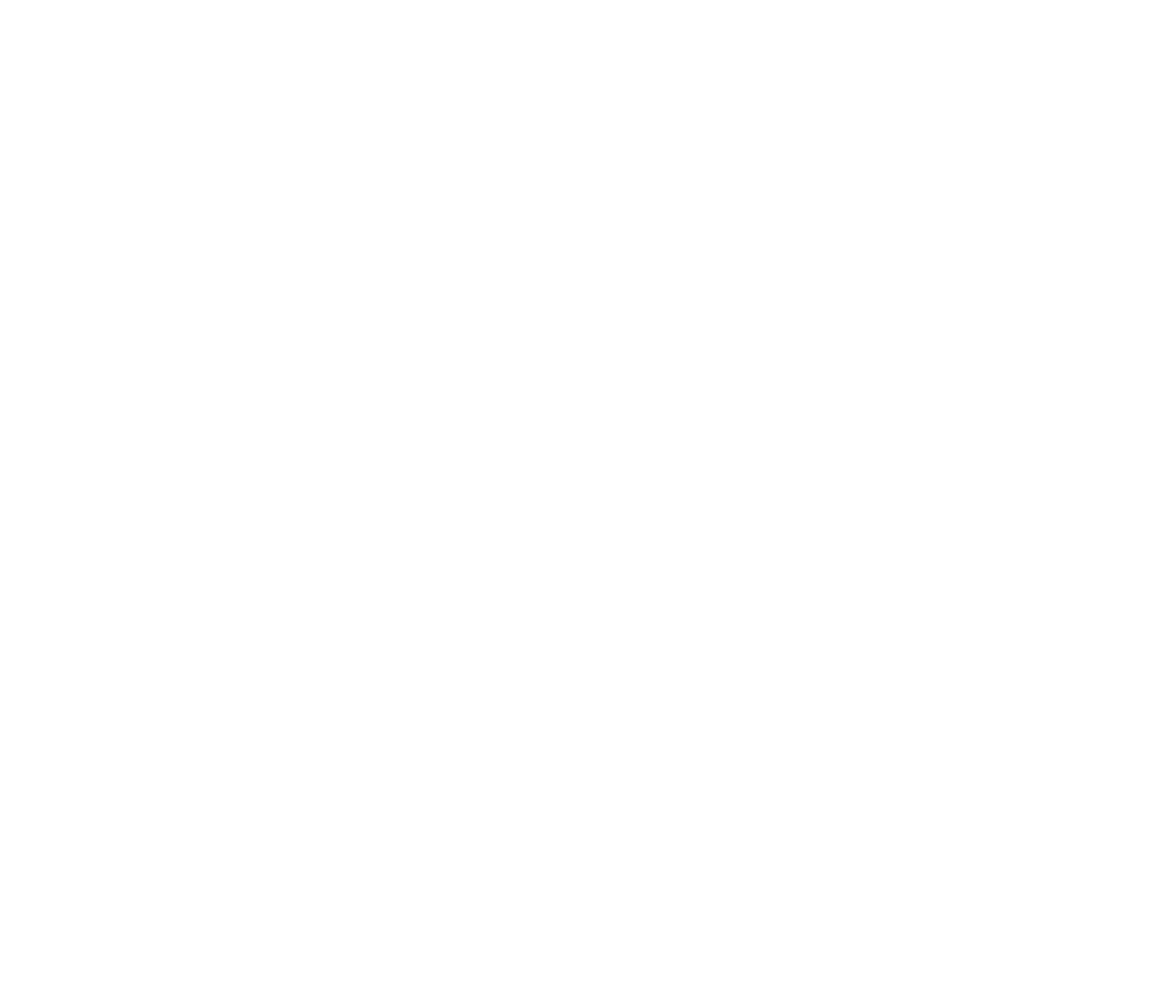
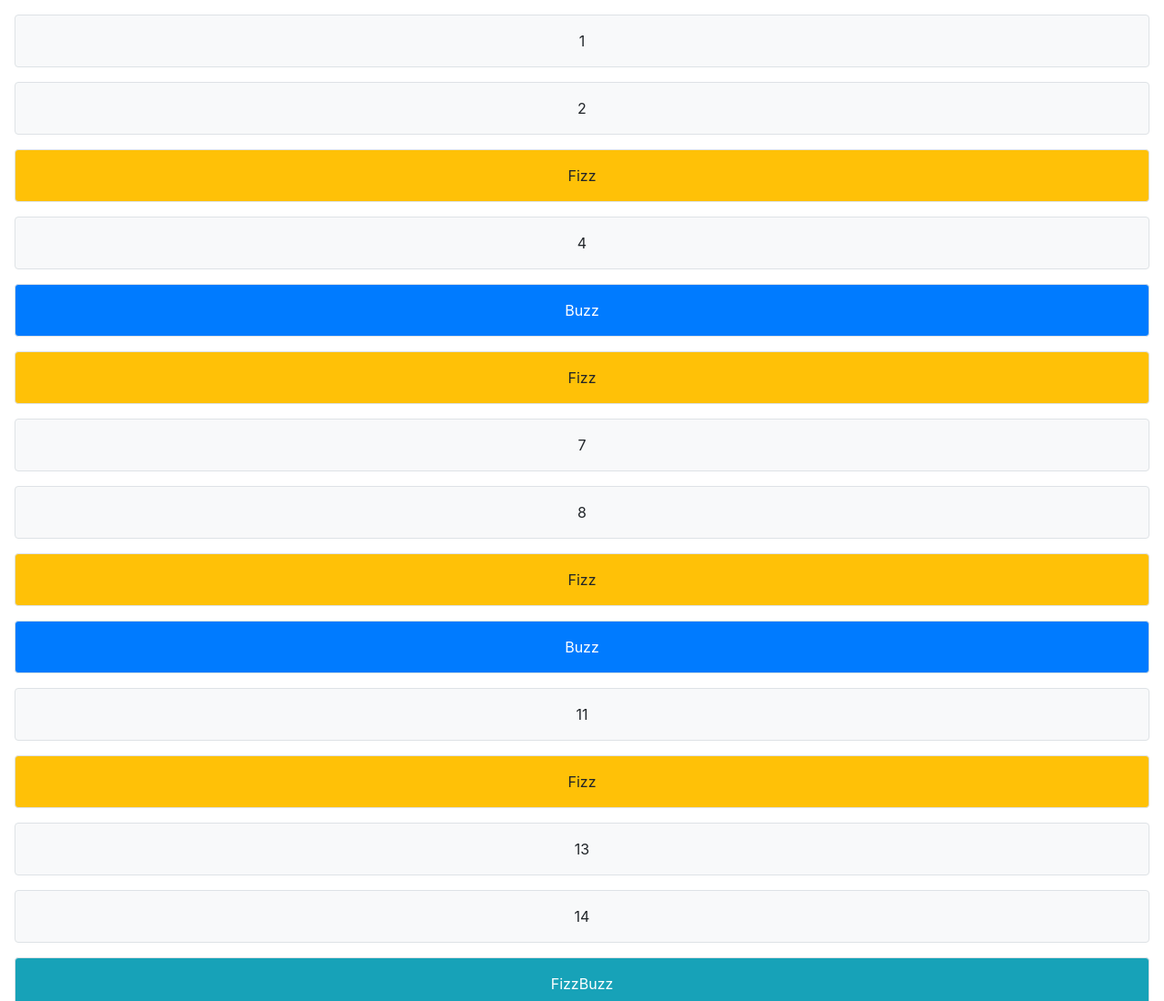
Before and after one commit to EnzoPierucci/js-fizzbuzz, a plain HTML site: page index.html in a window 1280 px wide. Shown: the top 1100 px of the page at 91% size. Before the commit the page ends 800 px from the top, so only its background shows below. Drawn offline with nearby package versions, Linux system fonts and the light colour scheme.

Commit message:
For + Bootstrap

```diff
--- a/index.html
+++ b/index.html
@@ -4,8 +4,11 @@
     <meta charset="UTF-8">
     <meta name="viewport" content="width=device-width, initial-scale=1.0">
     <title>js-fizzbuzz</title>
+    <link rel="stylesheet" href="https://stackpath.bootstrapcdn.com/bootstrap/4.5.2/css/bootstrap.min.css">
+
 </head>
 <body>
+
     <script src="./main.js"></script>
 </body>
 </html>
--- a/main.js
+++ b/main.js
@@ -0,0 +1,27 @@
+
+document.addEventListener("DOMContentLoaded", function () {
+
+    let container = document.createElement("div");
+    document.body.appendChild(container);
+
+    for (let i = 1; i <= 100; i++) {
+      let element = document.createElement("div");
+      element.classList.add("p-3", "m-3", "border", "rounded", "text-center");
+
+      if (i % 3 === 0 && i % 5 === 0) {
+        element.textContent = "FizzBuzz";
+        element.classList.add("bg-info", "text-white");
+      } else if (i % 3 === 0) {
+        element.textContent = "Fizz";
+        element.classList.add("bg-warning");
+      } else if (i % 5 === 0) {
+        element.textContent = "Buzz";
+        element.classList.add("bg-primary", "text-white");
+      } else {
+        element.textContent = i;
+        element.classList.add("bg-light");
+      }
+
+      container.appendChild(element);
+    }
+  });
```
